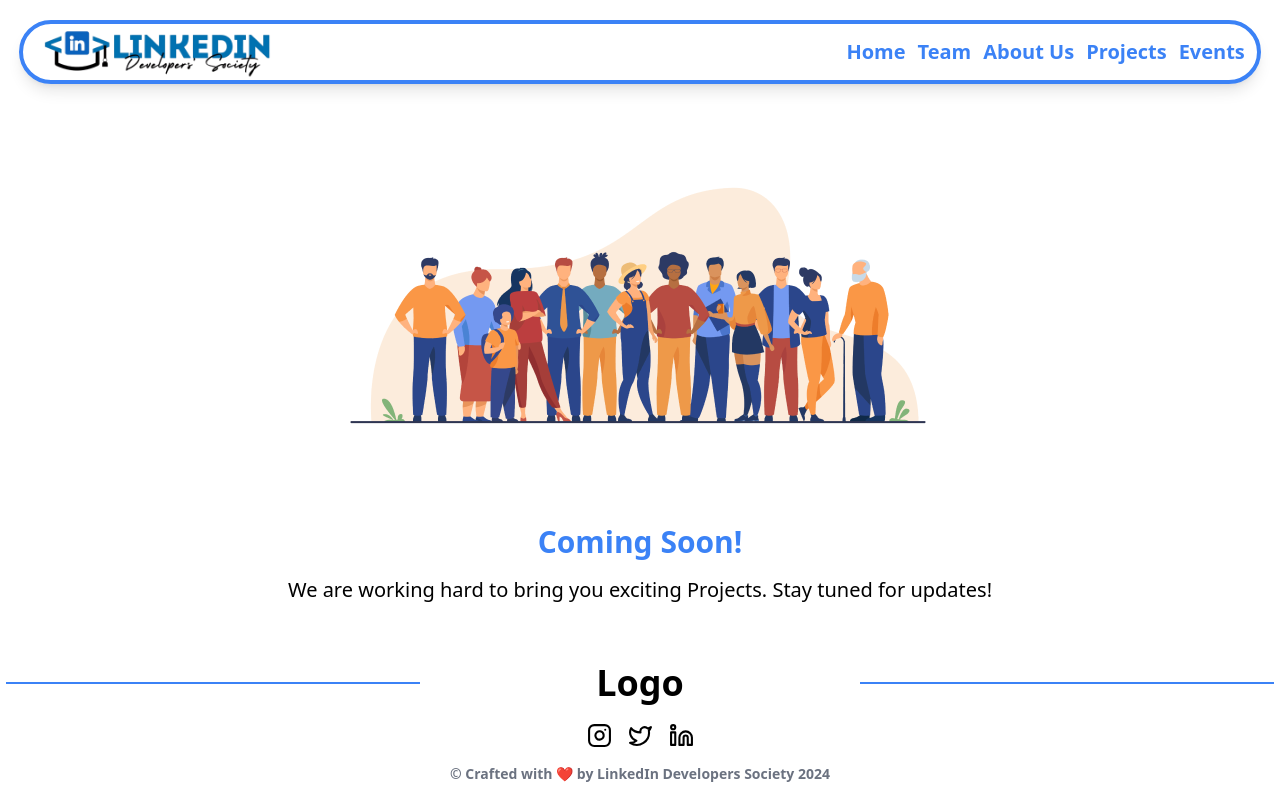
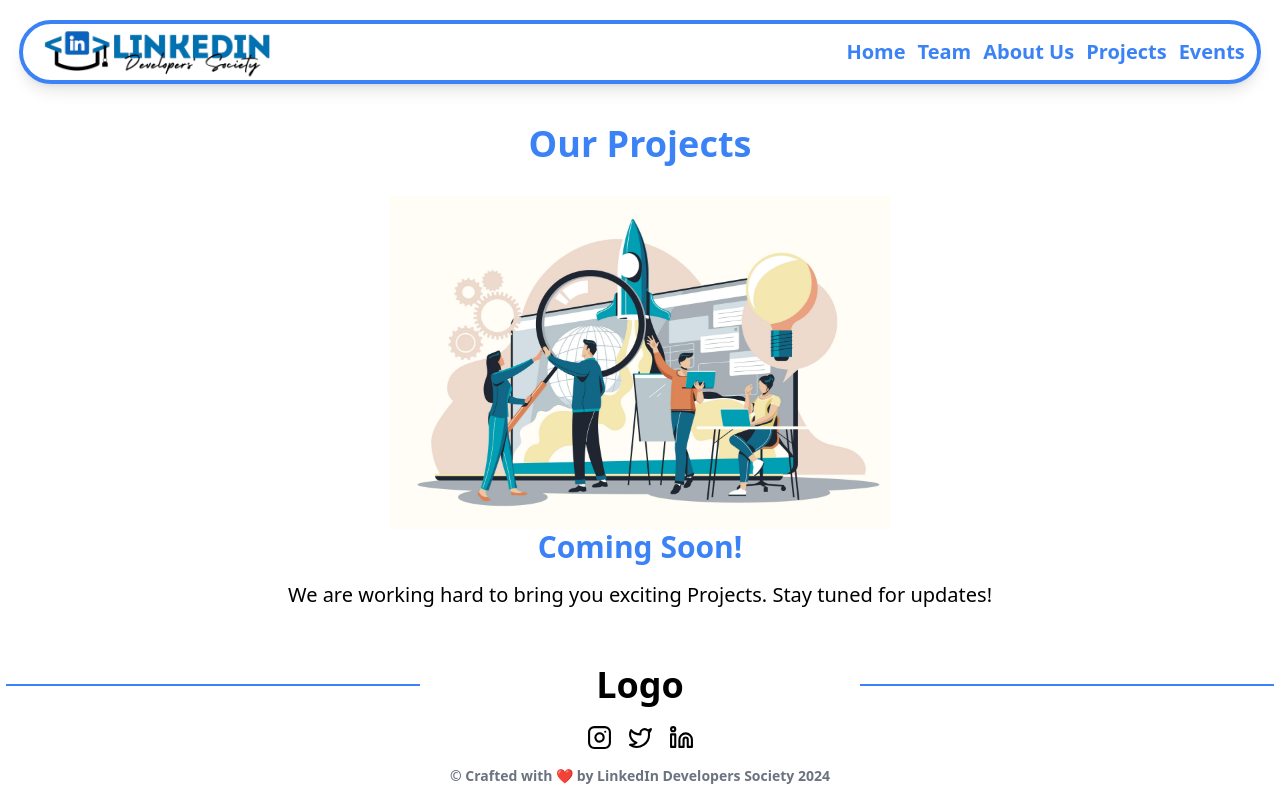
Before and after one commit to Whis2903/official-website, a Next.js app: page /pages/projects in a window 1280 px wide. Built offline with nearby package versions, Linux system fonts and the light colour scheme.

Commit message:
chore: modify events and projects route

```diff
--- a/app/pages/events/page.tsx
+++ b/app/pages/events/page.tsx
@@ -1,15 +1,21 @@
 // pages/events.tsx
-import Footer from '@/app/components/footer';
-import Navbar from '@/app/components/Navbar';
-import React from 'react';
+import Footer from "@/app/components/footer";
+import Navbar from "@/app/components/Navbar";
+import Image from "next/image";
+import React from "react";
 
 const Events: React.FC = () => {
   return (
-    <div className="flex flex-col min-h-screen"> {/* Flex column layout and minimum height for full screen */}
+    <div className="flex flex-col min-h-screen">
+      {" "}
+      {/* Flex column layout and minimum height for full screen */}
       <Navbar />
-      <div className="container px-4 lg:mx-auto my-10 flex-grow"> {/* Allow content to grow */}
-        <h1 className="text-center text-2xl md:text-4xl font-bold text-blue-500 mb-8">Our Events</h1>
-
+      <div className="container px-4 lg:mx-auto my-10 flex-grow">
+        {" "}
+        {/* Allow content to grow */}
+        <h1 className="text-center text-2xl md:text-4xl font-bold text-blue-500 mb-8">
+          Our Events
+        </h1>
         {/* Commented out the existing event listings */}
         {/* <div className="grid grid-cols-1 lg:grid-cols-3 gap-6">
           {Array.from({ length: 6 }).map((_, index) => (
@@ -31,17 +37,20 @@ const Events: React.FC = () => {
             </div>
           ))}
         </div> */}
-
         {/* Coming Soon Message */}
-        <div className="flex flex-col items-center justify-center h-80 mb-10"> {/* Added mb-10 for margin below */}
-          <img
-            src="/hero.png"
-            alt="Coming Soon Hero"
-            className="mb-4 max-w-full h-auto rounded" // Adjust size as needed
+        <div className="flex flex-col items-center justify-center ">
+          {" "}
+          {/* Added mb-10 for margin below */}
+          <Image
+            src="/eventplanning.jpg"
+            alt="Planning"
+            width={500}
+            height={20}
           />
           <h2 className="text-3xl font-bold text-blue-500">Coming Soon!</h2>
           <p className="mt-4 text-xl text-center">
-            We are working hard to bring you exciting events. Stay tuned for updates!
+            We are working hard to bring you exciting events. Stay tuned for
+            updates!
           </p>
         </div>
       </div>
--- a/app/pages/projects/page.tsx
+++ b/app/pages/projects/page.tsx
@@ -1,15 +1,21 @@
 // pages/events.tsx
-import Footer from '@/app/components/footer';
-import Navbar from '@/app/components/Navbar';
-import React from 'react';
+import Footer from "@/app/components/footer";
+import Navbar from "@/app/components/Navbar";
+import Image from "next/image";
+import React from "react";
 
 const Projects: React.FC = () => {
   return (
-    <div className="flex flex-col min-h-screen"> {/* Flex column layout and minimum height for full screen */}
+    <div className="flex flex-col min-h-screen">
+      {" "}
+      {/* Flex column layout and minimum height for full screen */}
       <Navbar />
-      <div className="container px-4 lg:mx-auto my-10 flex-grow"> {/* Allow content to grow */}
-        <h1 className="text-center text-2xl md:text-4xl font-bold text-blue-500 mb-8">Our Projects</h1>
-
+      <div className="container px-4 lg:mx-auto my-10 flex-grow">
+        {" "}
+        {/* Allow content to grow */}
+        <h1 className="text-center text-2xl md:text-4xl font-bold text-blue-500 mb-8">
+          Our Projects
+        </h1>
         {/* Commented out the existing event listings */}
         {/* <div className="grid grid-cols-1 lg:grid-cols-3 gap-6">
           {Array.from({ length: 6 }).map((_, index) => (
@@ -31,17 +37,20 @@ const Projects: React.FC = () => {
             </div>
           ))}
         </div> */}
-
         {/* Coming Soon Message */}
-        <div className="flex flex-col items-center justify-center h-80 mb-10"> {/* Added mb-10 for margin below */}
-          <img
-            src="/hero.png"
-            alt="Coming Soon Hero"
-            className="mb-4 max-w-full h-auto rounded" // Adjust size as needed
+        <div className="flex flex-col items-center justify-center">
+          {" "}
+          {/* Added mb-10 for margin below */}
+          <Image
+            src="/brainstorming.jpg"
+            alt="Planning"
+            width={500}
+            height={20}
           />
           <h2 className="text-3xl font-bold text-blue-500">Coming Soon!</h2>
           <p className="mt-4 text-xl text-center">
-            We are working hard to bring you exciting Projects. Stay tuned for updates!
+            We are working hard to bring you exciting Projects. Stay tuned for
+            updates!
           </p>
         </div>
       </div>
```
Also changed, not shown: public/brainstorming.jpg (added), 1 other file (tests, documents, lock files or other folders).
